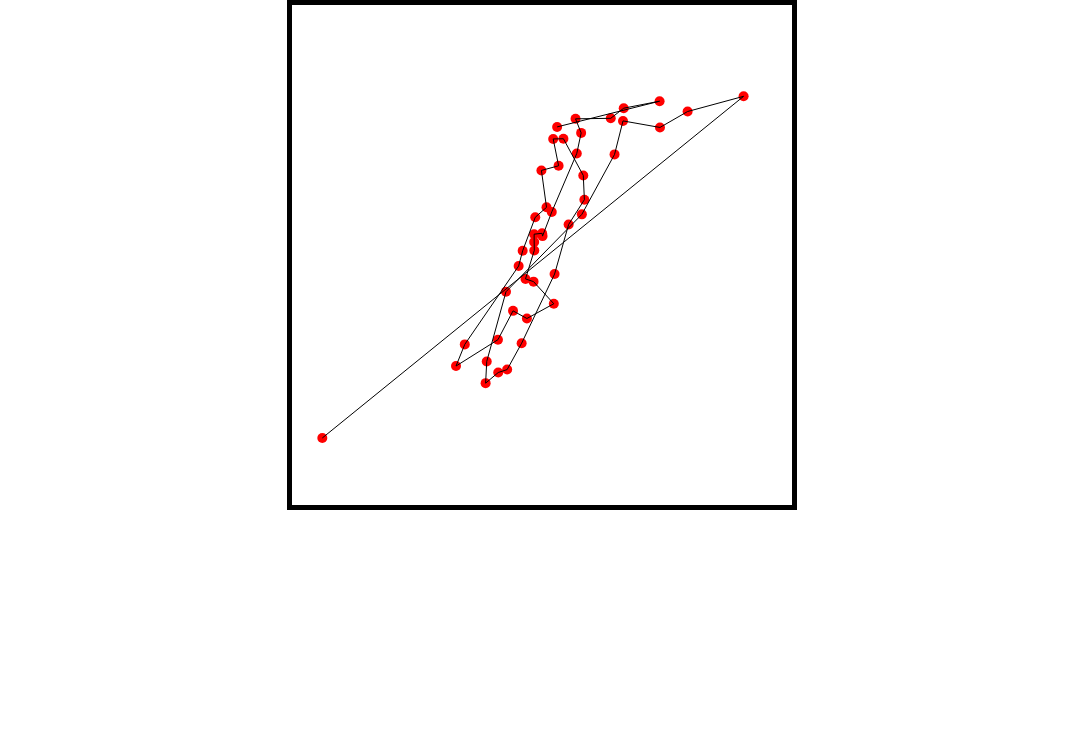
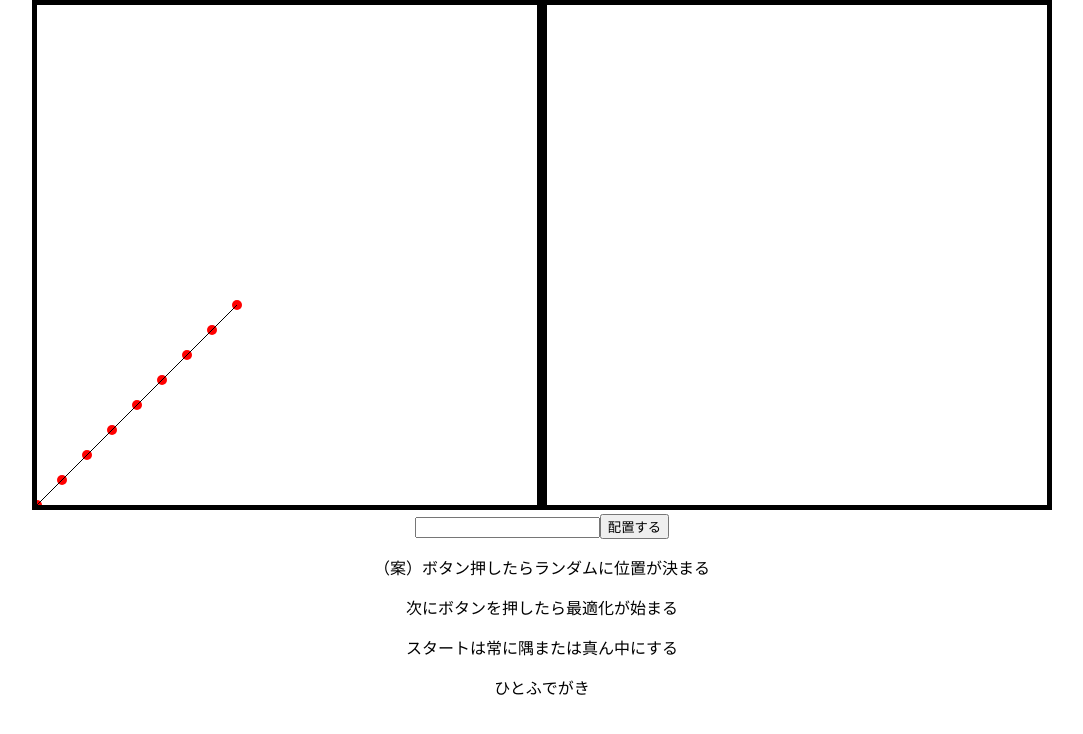
Before and after one commit to noritaketakamichi/salesman, a React (Create React App) app: page / in a window 1280 px wide. Shown: the top 734 px of the page, without its empty margins (98-1181 px from the left). Built offline with nearby package versions, Linux system fonts and the light colour scheme.

Commit message:
in the middle

```diff
--- a/src/App.js
+++ b/src/App.js
@@ -1,11 +1,23 @@
-import logo from './logo.svg';
 import './App.css';
-import Field from './Field.jsx'
+import { useState } from "react";
+import Field from './components/Field.jsx'
+import Field2 from './components/Field2.jsx'
+import Forms from './components/Forms.jsx'
 
 function App() {
+
+  //表示するチェックポイントの数
+  const [showingPoints, setShowingPoints] = useState(0);
+
   return (
     <div className="App">
       <Field />
+      <Field2 showingPoints={showingPoints}/>
+      <Forms setShowingPoints={setShowingPoints} />
+      <p>（案）ボタン押したらランダムに位置が決まる</p>
+      <p>次にボタンを押したら最適化が始まる</p>
+      <p>スタートは常に隅または真ん中にする</p>
+      <p>ひとふでがき</p>
     </div>
   );
 }
--- a/src/Field.jsx
+++ b/src/components/Field.jsx
@@ -1,27 +1,26 @@
-import logo from "./logo.svg";
-import "./App.css";
 
-const start = [0, "tokyo", 35.68944, 139.69167];
+import "./../App.css";
+import { useEffect } from "react";
 
-function App() {
-  const location = require("./location");
+const start = [1,1,35,135];
+
+function Field() {
+  const location = require("./../location");
   const result = [
-    11,  2,  3,  6,  7,  8,  9, 19, 24, 23, 27,
-    25, 26, 35, 31, 30, 32, 36, 42, 44, 43, 34,
-    28, 22, 21, 20, 17, 12, 10, 18, 14, 16, 29,
-    33, 38, 39, 40, 41, 37, 15, 13,  5,  4,  1,
-     0, 45
+    8, 7, 6, 5, 4,
+    3, 2, 1, 0
   ];
 
   let route=[]
 
+//   useEffect(() => {
       for(let i=0;i< result.length-1;i++){
         if(i!==result.length-1){
             console.log(result[i+1]);
             route.push([result[i],result[i+1]])
         }
       }
-
+//   }, [])
   return (
     <svg className="field" viewBox="0 0 500 500">
       {location.map((elm) => {
@@ -56,4 +55,4 @@ function App() {
   );
 }
 
-export default App;
+export default Field;
--- /dev/null
+++ b/src/components/Field2.jsx
@@ -0,0 +1,13 @@
+import "./../App.css";
+import { useEffect, useState } from "react";
+
+function Field(props) {
+  //表示するチェックポイントの位置の配列
+  const [location, setLocation] = useState([]);
+
+  useEffect(() => {}, []);
+
+  return <svg className="field" viewBox="0 0 500 500"></svg>;
+}
+
+export default Field;
--- /dev/null
+++ b/src/components/Forms.jsx
@@ -0,0 +1,27 @@
+import "./../App.css";
+import { useState } from "react";
+
+function Forms(props) {
+  //チェックポイントの数
+  const [checkPointsNum, setCheckPointsNum] = useState(0);
+
+  //フォームの入力が起こった時番号を保存
+  const setNumber = (e) => {
+    console.log(e.target.value);
+    setCheckPointsNum(e.target.value);
+  };
+
+  const setPoints = () => {
+    props.setShowingPoints(checkPointsNum);
+    console.log("object");
+  };
+
+  return (
+    <div>
+      <input type="text" onChange={setNumber} />
+      <input type="submit" value="配置する" onClick={setPoints} />
+    </div>
+  );
+}
+
+export default Forms;
--- a/src/location.json
+++ b/src/location.json
@@ -1,48 +1,11 @@
 [
-    [1,"hokkaido", 43.06417, 141.34694],
-    [2,"aomori", 40.82444,140.74],
-    [3,"iwate",39.70361,141.1525],
-    [4,"miyagi",38.26889,140.87194],
-    [5,"akita",39.71861,140.1025],
-    [6,"yamagata",38.24056,140.36333],
-    [7,"fukushima",37.75,140.46778],
-    [8,"ibaraki",36.34139,140.44667],
-    [9,"tochigi",36.56583,139.88361],
-    [10,"gunma",36.39111,139.06083],
-    [11,"saitama",35.85694,139.64889],
-    [12,"chiba",35.60472,140.12333],
-    [13,"kanagawa",35.44778,139.6425],
-    [14,"niigata",37.90222,139.02361],
-    [15,"toyama",36.69528,137.21139],
-    [16,"ishikawa",36.59444,136.62556],
-    [17,"fukui",36.06528,136.22194],
-    [18,"yamanashi",35.66389,138.56833],
-    [19,"nagano",36.65139,138.18111],
-    [20,"gifu",35.39111,136.72222],
-    [21,"shizuoka",34.97694,138.38306],
-    [22,"aichi",35.18028,136.90667],
-    [23,"mie",34.73028,136.50861],
-    [24,"shiga",35.00444,135.86833],
-    [25,"kyoto",35.02139,135.75556],
-    [26,"oosaka",34.68639,135.52],
-    [27,"hyogo",34.69139,135.18306],
-    [28,"nara",34.68528,135.83278],
-    [29,"wakayama",34.22611,135.1675],
-    [30,"tottori",35.50361,134.23833],
-    [31,"shimane",35.47222,133.05056],
-    [32,"okayama",34.66167,133.935],
-    [33,"hiroshima",34.39639,132.45944],
-    [34,"yamaguchi",34.18583,131.47139],
-    [35,"tokushima",34.06583,134.55944],
-    [36,"kagawa",34.34028,134.04333],
-    [37,"ehime",33.84167,132.76611],
-    [38,"kouchi",33.55972,133.53111],
-    [39,"fukuoka",33.60639,130.41806],
-    [40,"saga",33.24944,130.29889],
-    [41,"nagasaki",32.74472,129.87361],
-    [42,"kumamoto",32.78972,130.74167],
-    [43,"ooita",33.23806,131.6125],
-    [44,"miyazaki",31.91111,131.42389],
-    [45,"kagoshima",31.56028,130.55806],
-    [46,"okinawa",26.2125,127.68111]
-  ]
+    [1,1,25,125],
+    [1,1,26,126],
+    [1,1,27,127],
+    [1,1,28,128],
+    [1,1,29,129],
+    [1,1,30,130],
+    [1,1,31,131],
+    [1,1,32,132],
+    [1,1,33,133]
+]
```
Lines whose indentation alone changed are shown as unchanged.
